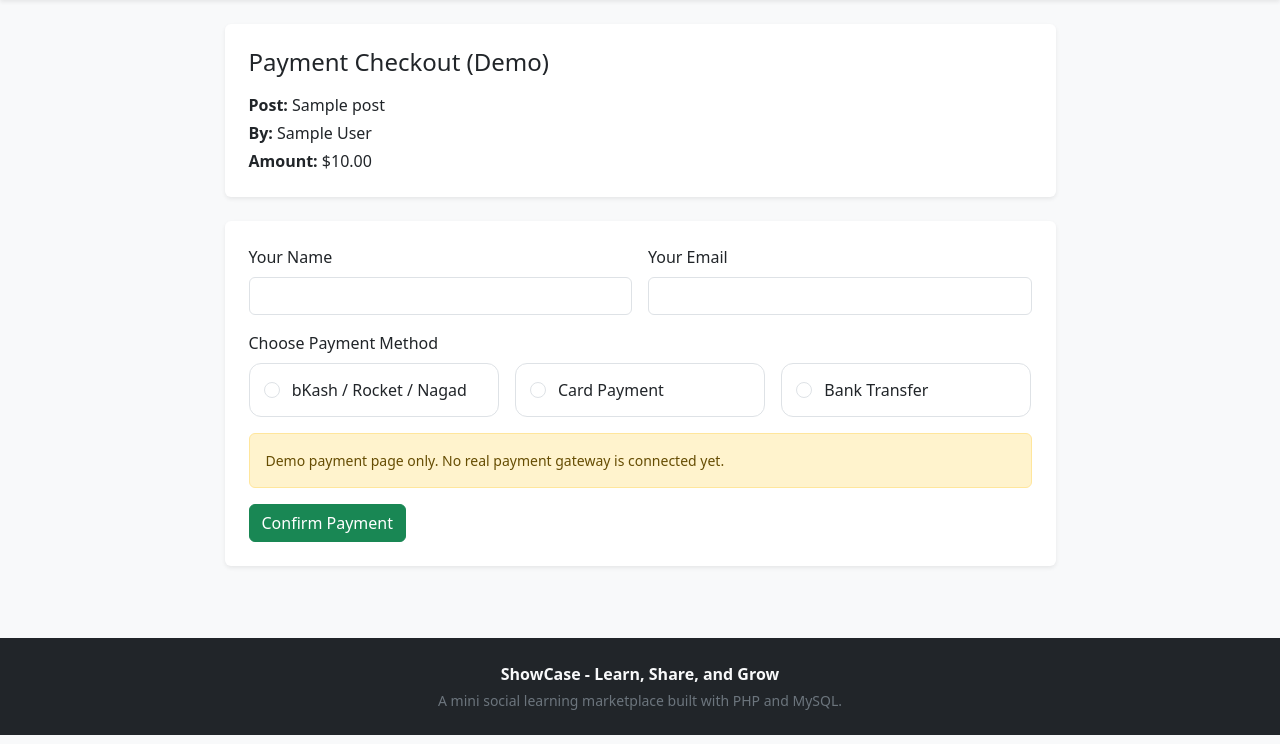
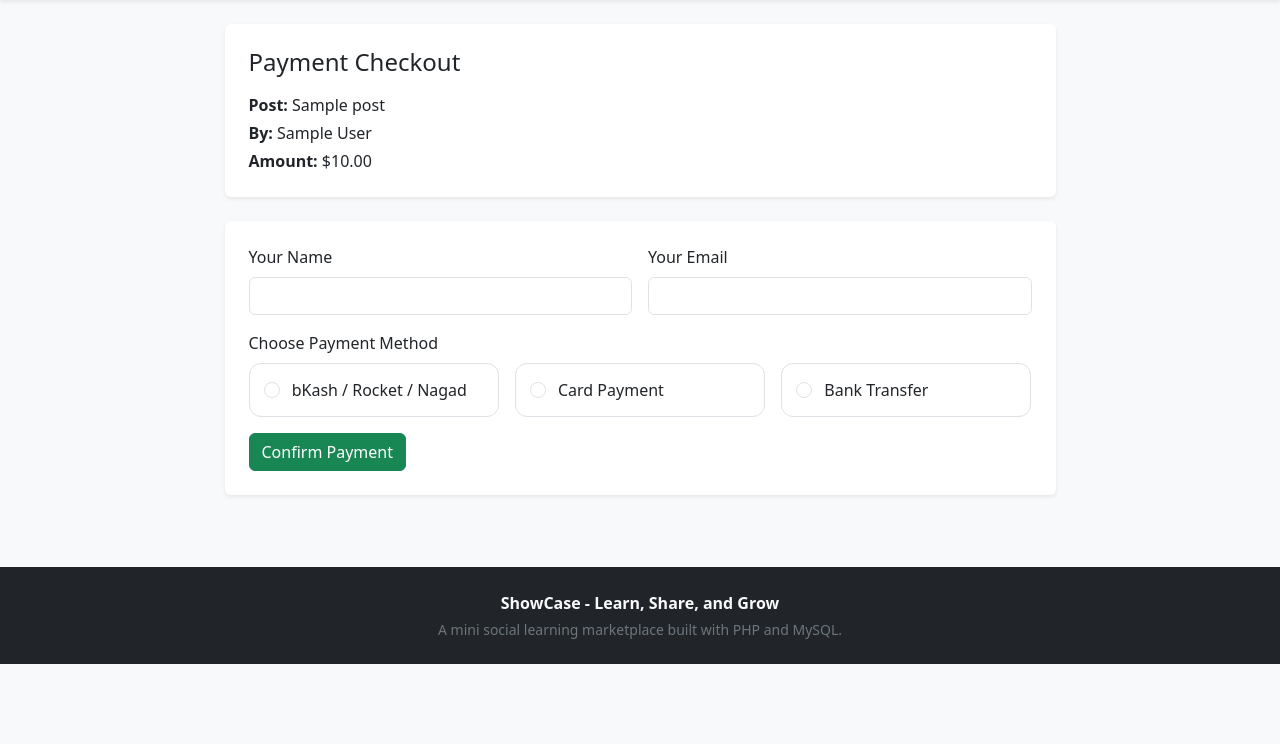
Before and after one commit to AhsanulHoqueRomman/ShowCase1, a PHP site: page /payment.php?post_id=1 in a window 1280 px wide. Shown: the part 56-800 px from the top of the page. Run offline with PHP 8.4, Linux system fonts and the light colour scheme; the visitor is signed in with stand-in values (Sample User, id 1); tables that the repository leaves empty hold one stand-in row (values such as "Sample post").

Commit message:
updating payment.php

```diff
--- a/payment.php
+++ b/payment.php
@@ -59,7 +59,7 @@ if ($_SERVER["REQUEST_METHOD"] === "POST") {
     }
 
     if ($paymentError === null) {
-        $paymentSuccess = "Demo payment submitted successfully. Transaction ID: SC-" . strtoupper(substr(md5((string) microtime(true)), 0, 10));
+        $paymentSuccess = "Payment successful";
     }
 }
 ?>
@@ -82,7 +82,7 @@ if ($_SERVER["REQUEST_METHOD"] === "POST") {
         <div class="col-lg-9">
             <div class="card border-0 shadow-sm mb-4">
                 <div class="card-body p-4">
-                    <h4 class="mb-3">Payment Checkout (Demo)</h4>
+                    <h4 class="mb-3">Payment Checkout </h4>
                     <p class="mb-1"><strong>Post:</strong> <?= e($post["title"]) ?></p>
                     <p class="mb-1"><strong>By:</strong> <?= e($post["author_name"]) ?></p>
                     <p class="mb-0"><strong>Amount:</strong> $<?= e(number_format((float) ($post["price"] ?? 0), 2)) ?></p>
@@ -179,9 +179,7 @@ if ($_SERVER["REQUEST_METHOD"] === "POST") {
                             </div>
                         </div>
 
-                        <div class="alert alert-warning small">
-                            Demo payment page only. No real payment gateway is connected yet.
-                        </div>
+
 
                         <button class="btn btn-success">Confirm Payment</button>
                     </form>
```
